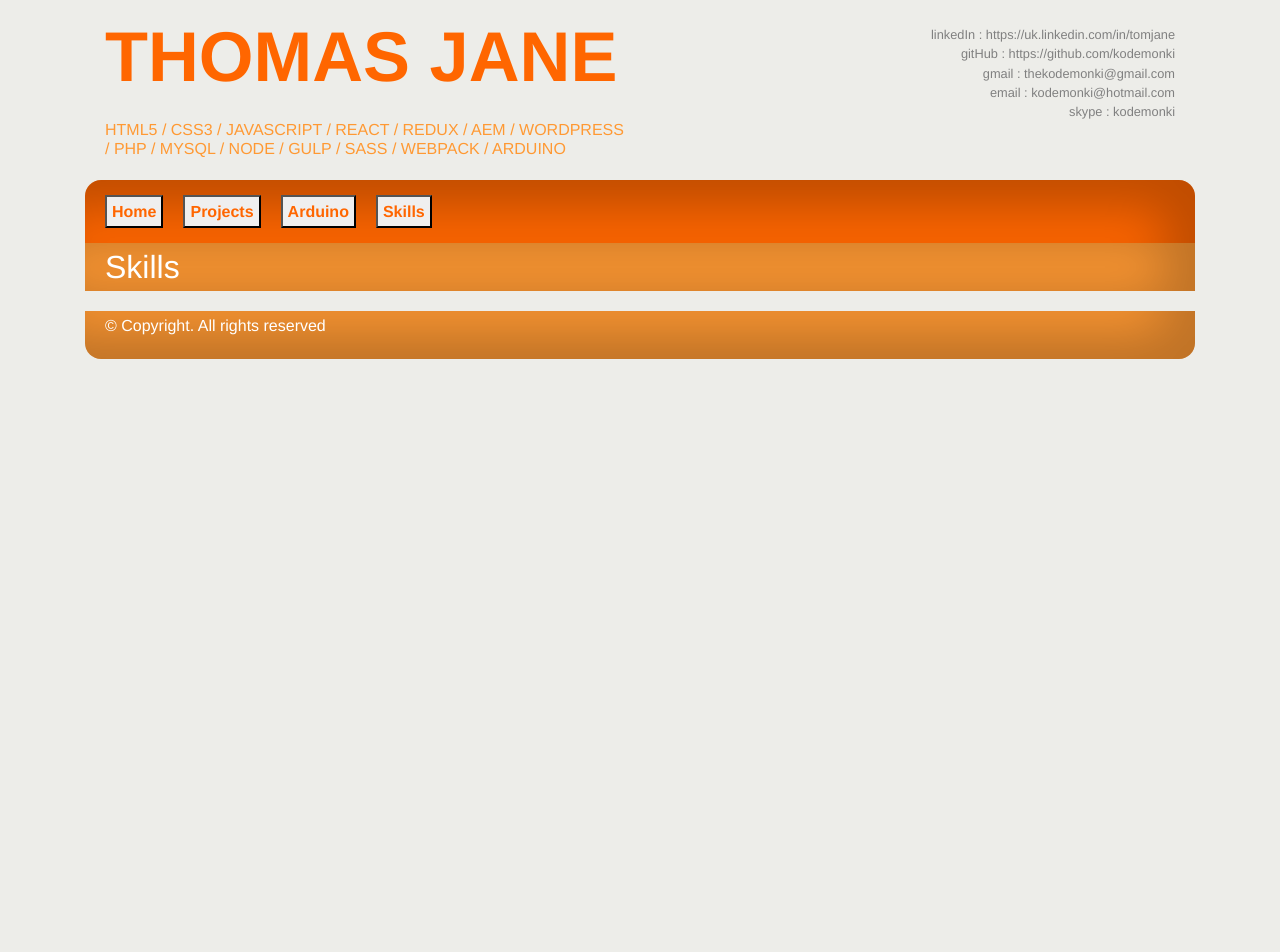
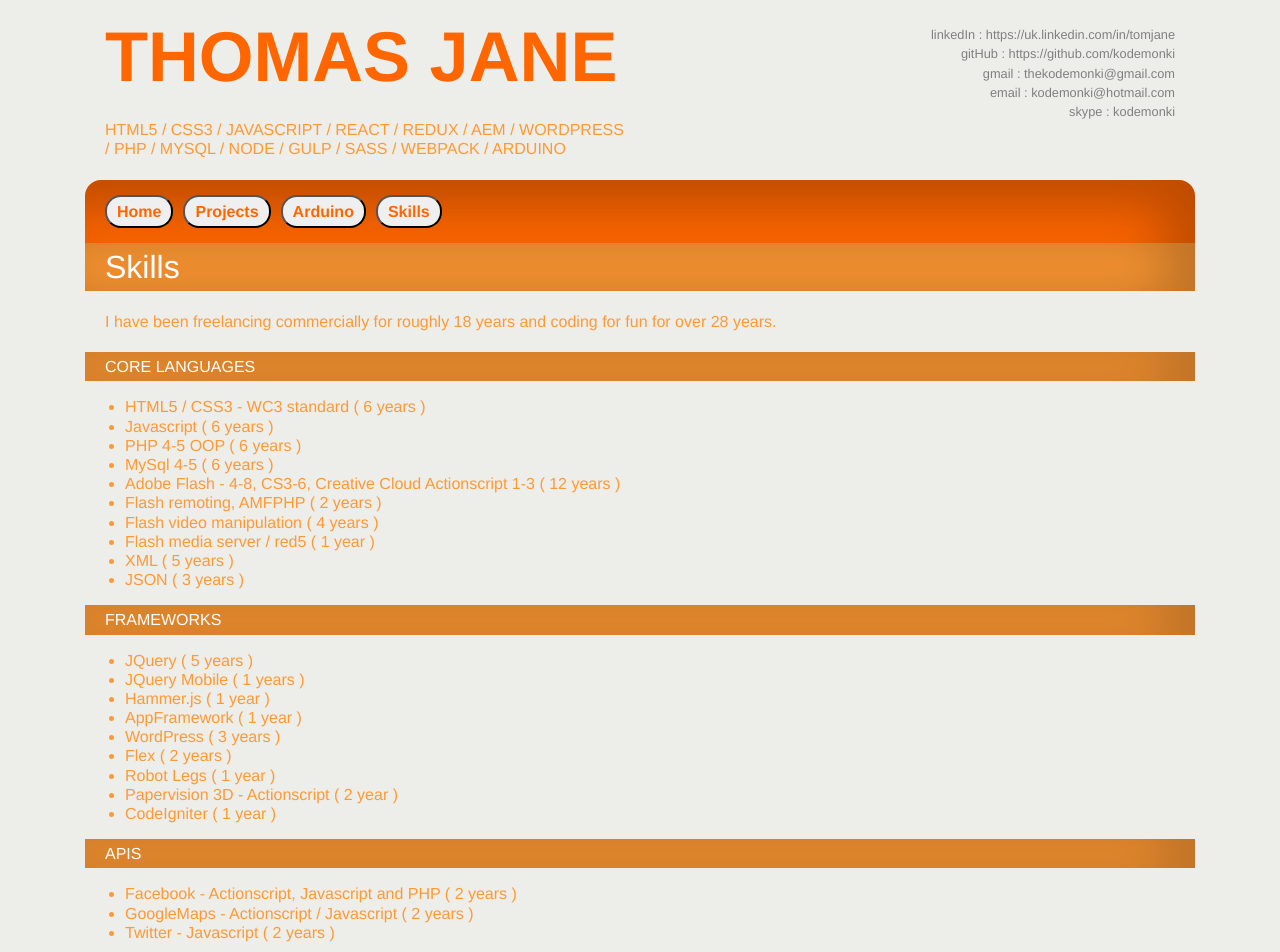
Before and after one commit to kodemonki/react-redux-portfolio, a React app: page /skills in a window 1280 px wide. Shown: the top 952 px of the page. Before the commit the page ends 800 px from the top, so only its background shows below. Built offline with nearby package versions, Linux system fonts and the light colour scheme.

Commit message:
added content

```diff
--- a/src/js/components/Home.js
+++ b/src/js/components/Home.js
@@ -12,7 +12,7 @@ export const Home = (props) => {
 
         </div>
       </div>
-      <div className="col-sm-8 offset-sm-2">
+      <div className="col-sm-10 offset-sm-1">
         <div className="Home--content">
           <p>I am a reliable and resourceful full stack senior developer. I have been freelancing commercially for roughly 18 years and coding for fun for over 28 years. I additionally have experience on the creative side and enjoy all aspects of technology.</p>
           <p>I have recently taken on the role of Technical lead and have enjoyed the extra challenges involved in this. I have also moved more into enterprise CMS development. I have recently become an expert in Tridion CMS mainly for the Toyota/Lexus brand, and also AEM and the Sapient D2 front end framework for Unilever.</p>
--- a/src/js/components/Skills.js
+++ b/src/js/components/Skills.js
@@ -9,7 +9,46 @@ export const Skills = (props) => {
           <div className="Skills--header">
             <h2>Skills</h2>
           </div>
-
+          <div className="Skills--introduction">
+              <p>I have been freelancing commercially for roughly 18 years and coding for fun for over 28 years.</p>
+          </div>
+          <div className="Skills--header">CORE LANGUAGES</div>
+          <div className="">
+              <ul>
+                  <li>HTML5 / CSS3 - WC3 standard ( 6 years )</li>
+                  <li>Javascript ( 6 years )</li>
+                  <li>PHP 4-5 OOP ( 6 years )</li>
+                  <li>MySql 4-5 ( 6 years )</li>
+                  <li>Adobe Flash - 4-8, CS3-6, Creative Cloud Actionscript 1-3 ( 12 years )</li>
+                  <li>Flash remoting, AMFPHP ( 2 years )</li>
+                  <li>Flash video manipulation ( 4 years )</li>
+                  <li>Flash media server / red5 ( 1 year )</li>
+                  <li>XML ( 5 years )</li>
+                  <li>JSON ( 3 years )</li>
+              </ul>
+          </div>
+          <div className="Skills--header" >FRAMEWORKS</div>
+          <div className="">
+              <ul>
+                  <li>JQuery ( 5 years )</li>
+                  <li>JQuery Mobile ( 1 years )</li>
+                  <li>Hammer.js ( 1 year )</li>
+                  <li>AppFramework ( 1 year )</li>
+                  <li>WordPress ( 3 years )</li>
+                  <li>Flex ( 2 years )</li>
+                  <li>Robot Legs ( 1 year )</li>
+                  <li>Papervision 3D - Actionscript ( 2 year )</li>
+                  <li>CodeIgniter ( 1 year )</li>
+              </ul>
+              </div>
+              <div className="Skills--header" >APIS</div>
+              <div className="">
+              <ul>
+                  <li>Facebook - Actionscript, Javascript and PHP ( 2 years )</li>
+                  <li>GoogleMaps - Actionscript / Javascript ( 2 years )</li>
+                  <li>Twitter - Javascript ( 2 years )</li>
+              </ul>
+              </div>
         </div>
       </div>
     </div>
--- a/src/styles/appStyles.scss
+++ b/src/styles/appStyles.scss
@@ -5,7 +5,7 @@ $pad: 5px 20px;
 $border-radius: 1em;
 $box-shadow-header: inset -30px 0px 50px 0px rgba(0,0,0,0.25);
 $box-shadow-navigation: inset -30px 30px 50px 0px rgba(0,0,0,0.25);
-$box-shadow-featured: inset -30px 0px 50px 0px rgba(0,0,0,0.25);
+$box-shadow-featured: inset -10px 0px 50px 0px rgba(0,0,0,0.10);
 $box-shadow-footer: inset -30px -30px 50px 0px rgba(0,0,0,0.25);
 
 
@@ -56,11 +56,12 @@ section{
   border-radius: $border-radius $border-radius 0px 0px;
   box-shadow: $box-shadow-navigation;
   & button{
-    padding: 5px;
+    padding: 5px 10px;
     margin-top: 10px;
     margin-bottom: 10px;
-    margin-right: 20px;
+    margin-right: 10px;
     font-weight: bold;
+    border-radius: $border-radius $border-radius $border-radius $border-radius;
     & a{
       color:$brand-primary;
     }
@@ -92,15 +93,15 @@ section{
     margin-top: 2.0rem;
     margin-bottom: 2.0rem;
     padding:$pad;
-    color:grey;
+    color:$brand-secondary;
   }
   &--featured{
-    background-color: #e8e3da;
     color:$brand-secondary;
     padding:$pad;
     margin-bottom: 20px;
     border-radius: $border-radius $border-radius $border-radius $border-radius;
     box-shadow: $box-shadow-featured;
+    border: 1px lightgrey solid;
     & h2 {
       color:$brand-secondary;
     }
@@ -111,6 +112,7 @@ section{
   &--header{
     background-color: $brand-secondary;
     padding:$pad;
+    margin-bottom: 1rem;
     box-shadow:$box-shadow-header;
     & h2 {
       color:white;
@@ -122,6 +124,7 @@ section{
   &--header{
     background-color: $brand-secondary;
     padding:$pad;
+    margin-bottom: 1rem;
     box-shadow:$box-shadow-header;
     & h2 {
       color:white;
@@ -133,10 +136,15 @@ section{
   &--header{
     background-color: $brand-secondary;
     padding:$pad;
+    margin-bottom: 1rem;
     box-shadow:$box-shadow-header;
+    color:white;
     & h2 {
       color:white;
     }
+  }
+  &--introduction{
+    padding:$pad;
   }
 }
 
@@ -146,5 +154,5 @@ section{
   background-color: $brand-secondary;
   border-radius: 0px 0px $border-radius $border-radius;
   box-shadow:$box-shadow-footer;
-  margin-top:20px;
+
 }
```
